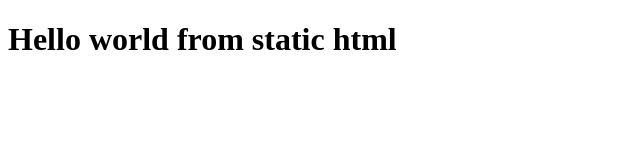
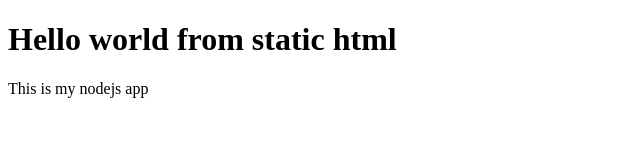
Before and after one commit to SerjoA/web-server, a website: page public/index.html in a window 1280 px wide. Shown: the whole page, without its empty margins (0-640 px from the left). Drawn offline with Linux system fonts and the light colour scheme.

Commit message:
Updated index.html

```diff
--- a/package.json
+++ b/package.json
@@ -2,7 +2,7 @@
   "name": "web-server",
   "version": "1.0.0",
   "description": "",
-  "main": "index.js",
+  "main": "server.js",
   "scripts": {
     "test": "echo \"Error: no test specified\" && exit 1"
   },
--- a/public/index.html
+++ b/public/index.html
@@ -6,5 +6,6 @@
 </head>
 <body>
 	<h1>Hello world from static html</h1>
+	<p>This is my nodejs app</p>
 </body>
 </html>
```
